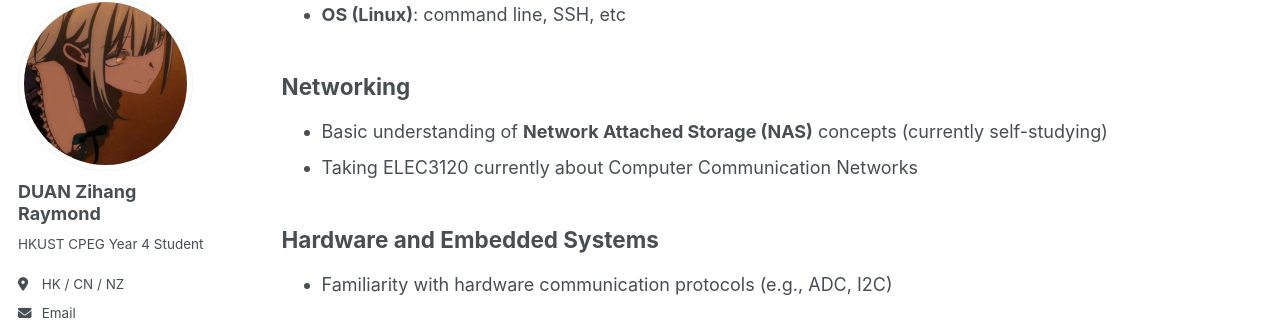
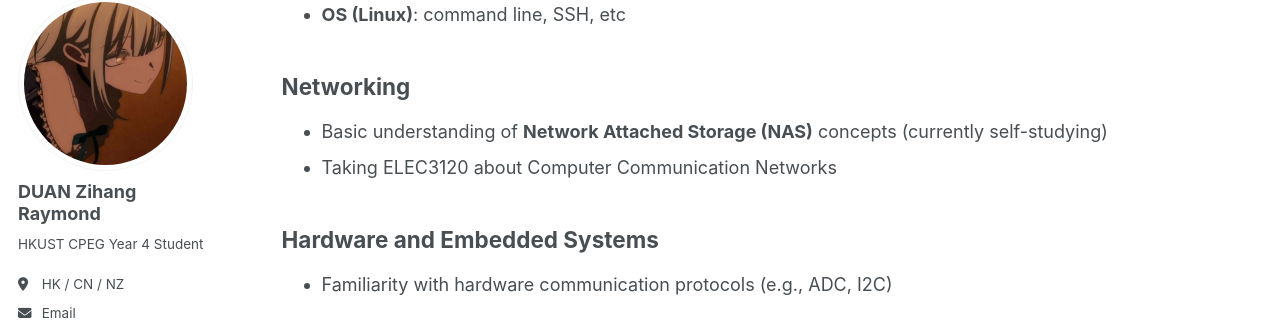
Before and after one commit to ANA7380/ANA7380.github.io, a Jekyll site: the page built from _pages/cv.md, in a window 1280 px wide and 900 px high, scrolled down 2194 px. Shown: the part 103-438 px from the top of the window. Built offline with Jekyll 4.4.1, drawn with Linux system fonts in a browser that asks for light colours; a script that is not in the unit is left out.

Commit message:
Update cv.md

```diff
--- a/_pages/cv.md
+++ b/_pages/cv.md
@@ -72,7 +72,7 @@ redirect_from:
 
 ## Networking
 - Basic understanding of **Network Attached Storage (NAS)** concepts (currently self-studying)
-- Taking ELEC3120 currently about Computer Communication Networks
+- Taking ELEC3120 about Computer Communication Networks
 
 ## Hardware and Embedded Systems
 - Familiarity with hardware communication protocols (e.g., ADC, I2C)
```
